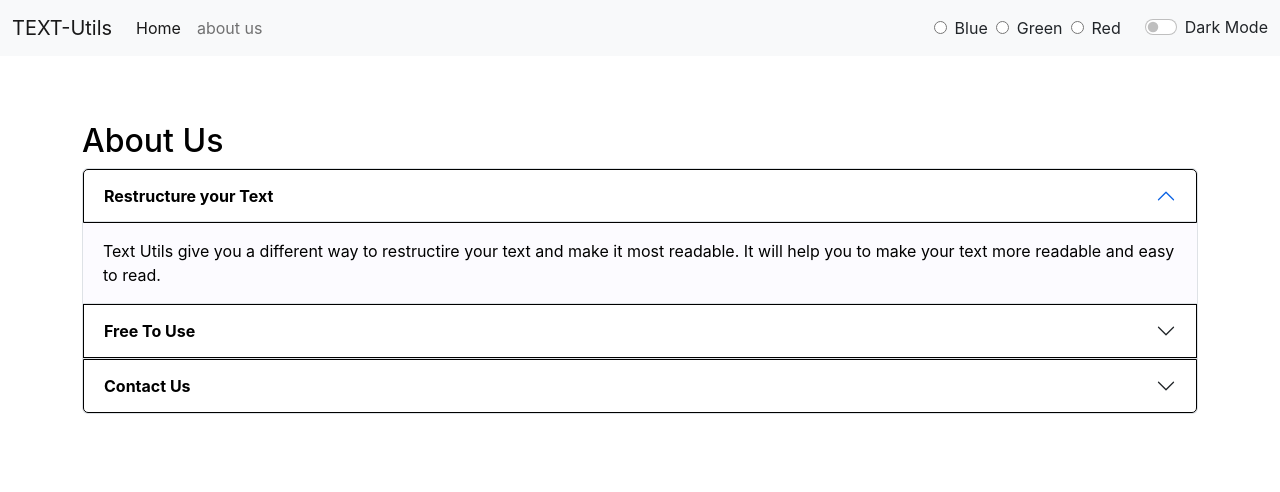
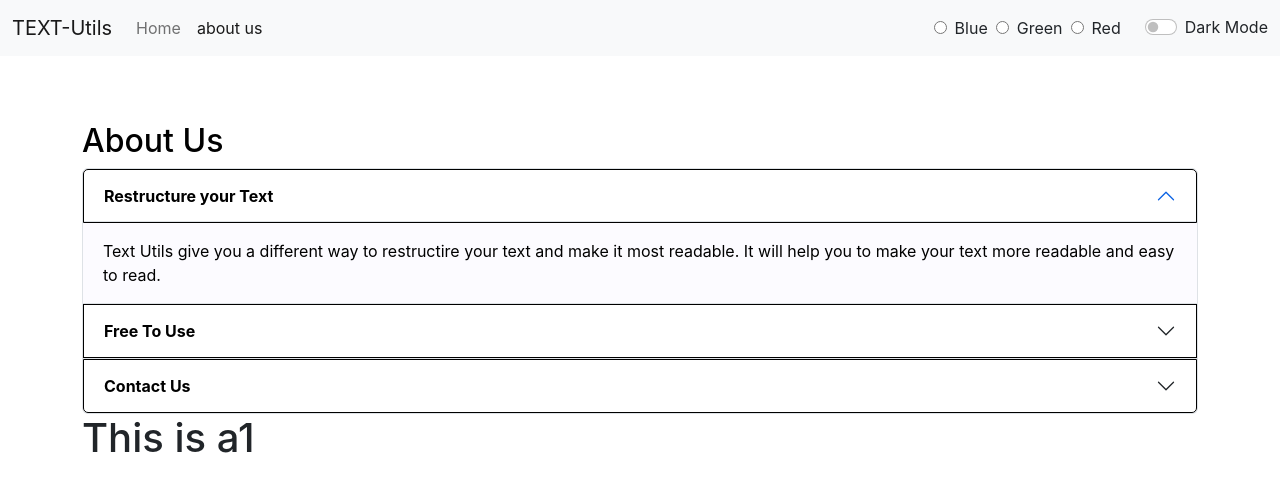
Before and after one commit to ranjansharma1/Text-Util-Project-React, a React (Create React App) app: page /Text-Util-Project-React/about in a window 1280 px wide. Shown: the top 492 px of the page. Built offline with nearby package versions, Linux system fonts and the light colour scheme.

Commit message:
Using useLocation hookand Context API

```diff
--- a/src/App.js
+++ b/src/App.js
@@ -5,6 +5,7 @@
 import React, { useState } from "react";
 import Alert from "./components/Alert";
 import { BrowserRouter as Router, Route, Routes,} from "react-router-dom";
+import ColorState from "./context/ColorState";
 
 function App() {
   const [darkMode, setdarkMode] = useState("light");
@@ -57,6 +58,7 @@
   };
 
   return (
+    <ColorState>
     <Router basename="/Text-Util-Project-React">
       <Navbar
         title="TEXT-Utils"
@@ -81,6 +83,8 @@
         <Route path="/about" element={<About mode={darkMode} />} />
       </Routes>
     </Router>
+
+    </ColorState>
   );
 }
 //Default help us to by default run the funtion
--- a/src/components/About.js
+++ b/src/components/About.js
@@ -1,6 +1,9 @@
 import React from "react";
+import { useContext } from "react";
+import colorContext from "../context/colorContext";
 
 export default function About(props) {
+  const a= useContext(colorContext)
   let myStyle = {
     color: props.mode==="light"?"black":"white",
     backgroundColor: props.mode==="light"?"white":"#3d3d3d",
@@ -59,6 +62,10 @@
           </div>
         </div>
       </div>
+      <div>
+
+        <h1>This is {a.class}</h1>
+      </div>
     </div>
   );
 }
--- a/src/components/Navbar.js
+++ b/src/components/Navbar.js
@@ -1,8 +1,10 @@
 import React from "react";
 import PropTypes from "prop-types"; //short form: impt
-import { Link } from "react-router-dom";
+import { Link, useLocation } from "react-router-dom";
 
 export default function Navbar(props) {
+  const location=useLocation();
+  console.log(location.pathname)
 
   return (
     <>
@@ -18,12 +20,12 @@
           <div className="collapse navbar-collapse" id="navbarSupportedContent">
             <ul className="navbar-nav me-auto mb-2 mb-lg-0">
               <li className="nav-item">
-                <Link className="nav-link active" aria-current="page" to="/">
+                <Link className={`nav-link ${location.pathname==='/'?'active':''}`} aria-current="page" to="/">
                   Home
                 </Link>
               </li>
               <li className="nav-item">
-                <Link className="nav-link" to="/about">
+                <Link className={`nav-link ${location.pathname==='/about'? 'active':""}`}  to="/about">
                   {props.about} {/* it will take value from Navabr.js  */}
                 </Link>
               </li>
--- /dev/null
+++ b/src/context/ColorState.js
@@ -0,0 +1,17 @@
+import ColorContext from "./colorContext";
+
+const ColorState=(props)=>{
+    const s1={
+        "name":"ranjan",
+        "class":"a1"
+    }
+
+    return(
+        <ColorContext.Provider value={s1}>
+            {props.children}
+        </ColorContext.Provider>
+    )
+
+}
+
+export default ColorState;
--- /dev/null
+++ b/src/context/colorContext.js
@@ -0,0 +1,3 @@
+import { createContext } from "react";
+const colorContext = createContext();
+export default colorContext;
```
